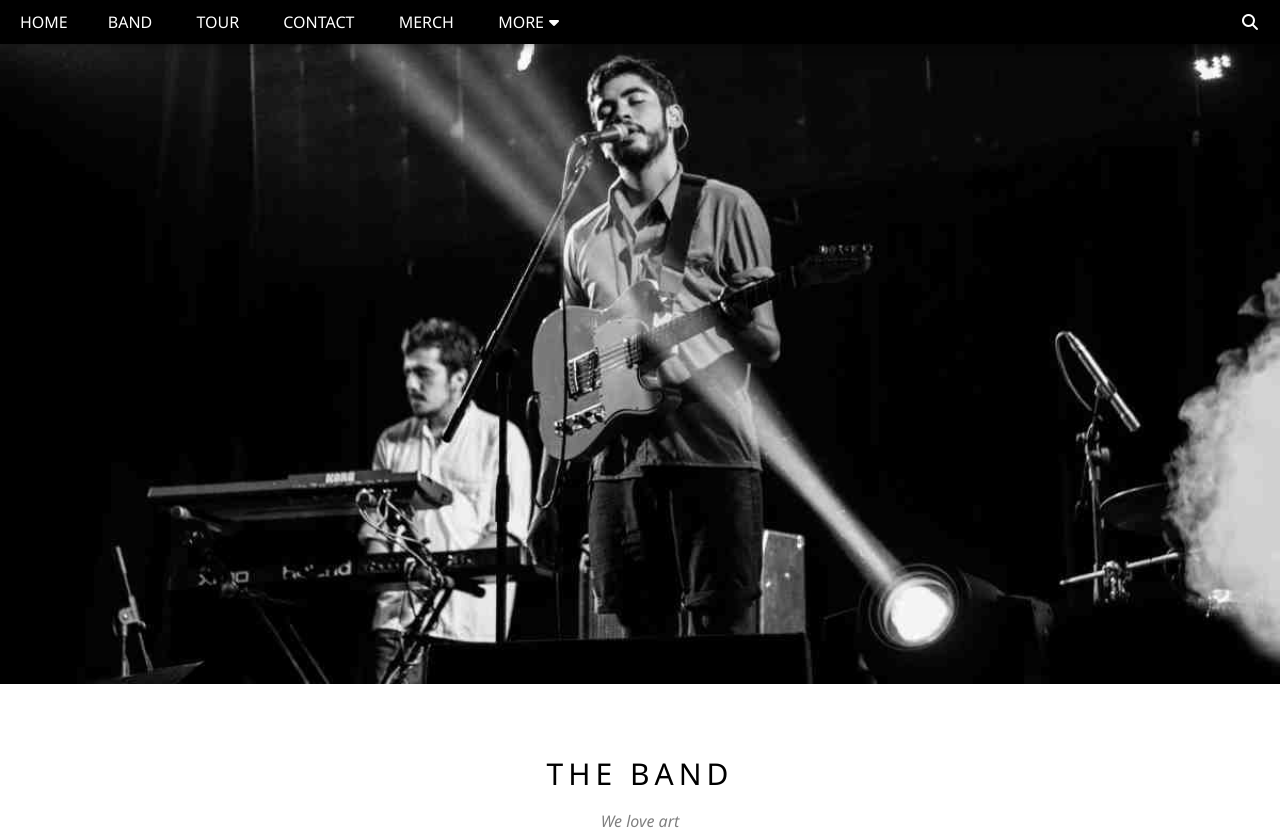
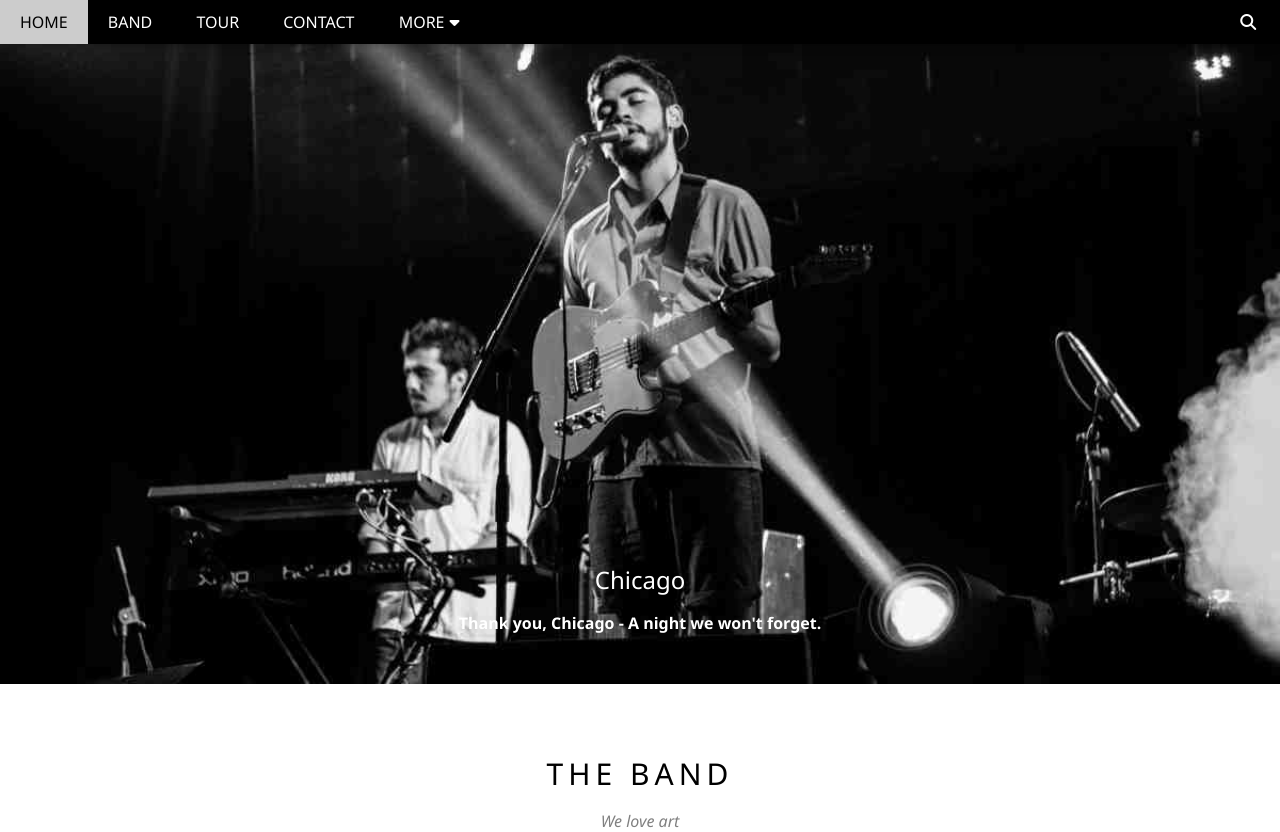
Before and after one commit to ayub-70/the-band, a PHP site: page / in a window 1280 px wide. Shown: the top 832 px of the page. Run offline with PHP 8.4, Linux system fonts and the light colour scheme.

Commit message:
continuing theme band codes

```diff
--- a/css/style.css
+++ b/css/style.css
@@ -380,30 +380,54 @@ footer span{
 
 @media(min-width:768px){
 
+	/*classes*/
 	.tablet-hide{
-		display:none;
+		display:none !important;
 	}
 
 	.tablet-display{
 		display:block;
 	}
 
+	/* starting header styling*/
+
+	header{
+		box-sizing:border-box;
+	}
+
+	header .home, header .ul1{
+		display:inline-block;
+	}
+
+	header .home:hover{
+		background-color:#ccc !important;
+		color:black;
+		cursor:pointer;
+	}
+
 	header ul{
 		display:block;
 		list-style:none;
+		/*display:inline-block;*/
+		/*border:solid 1px;*/
+		min-width:93%;
 	}
 
 	header .ul1{
 		position:relative;
 	}
 
-	header .ul1 > li{
+	header .ul1 li{
 		display:inline-block;
 	}
 
 	header .ul1 .search{
 		position:absolute;
 		right:0;
+	}
+
+	header .ul1 .search:hover{
+		background-color:#F44336;
 	}
 
 	header .menu{
@@ -425,9 +449,46 @@ footer span{
 		padding:10px 15PX;
 		text-transform:capitalize;
 		font-size:15PX;
+		display:block;
 	}
 
 	header .menu:hover .sub-ul{
 		display:block;
 	}
+
+	/*ending header styling*/
+
+	/*starting main-image styling*/
+
+	main{
+		position:relative;
+		/*text-align:center;*/
+	}
+
+	main div{
+		position:absolute;
+		bottom:55PX;
+		left:35%;
+		right:35%;
+		/*background-color:red;*/
+		color:#fff;
+		text-align:center;
+	}
+
+	main h2{
+		font-weight:400;
+		/*text-transform:capitalize;*/
+		/*border:solid 1px;*/
+		margin-bottom:20px;
+	}
+
+	main p{
+		font-weight:700;
+	}
+
+	main span, main h2{
+		text-transform:capitalize;
+	}
+	/*ending main-image styling*/
+
 }
--- a/index.html
+++ b/index.html
@@ -21,11 +21,11 @@
 					<div></div>
 				</div>
 			</label>
-			<div class="clear tablet-hide"></div>
+			<div class="clear  tablet-hide"></div>
 			<ul class="ul1">
 				<li>band</li>
-				<li>tour</li>
-				<li>contact</li>
+				<li class="">tour</li>
+				<li class="">contact</li>
 				<li class="tablet-hide">merch</li>
 				<li class="menu mobile-hide">more<i class="fa fa-caret-down"></i>
 					<ul class="sub-ul">
@@ -39,6 +39,10 @@
 		</header>
 		<main>
 			<img src="photos/chicago.jpg">
+			<div class="mobile-hide">
+				<h2>chicago</h2>
+				<p><span>t</span>hank you, <span>c</span>hicago - <span>a</span> night we won't forget.</p>
+			</div>
 		</main>
 		<div class="center-content">
 			<section class="band">
```
